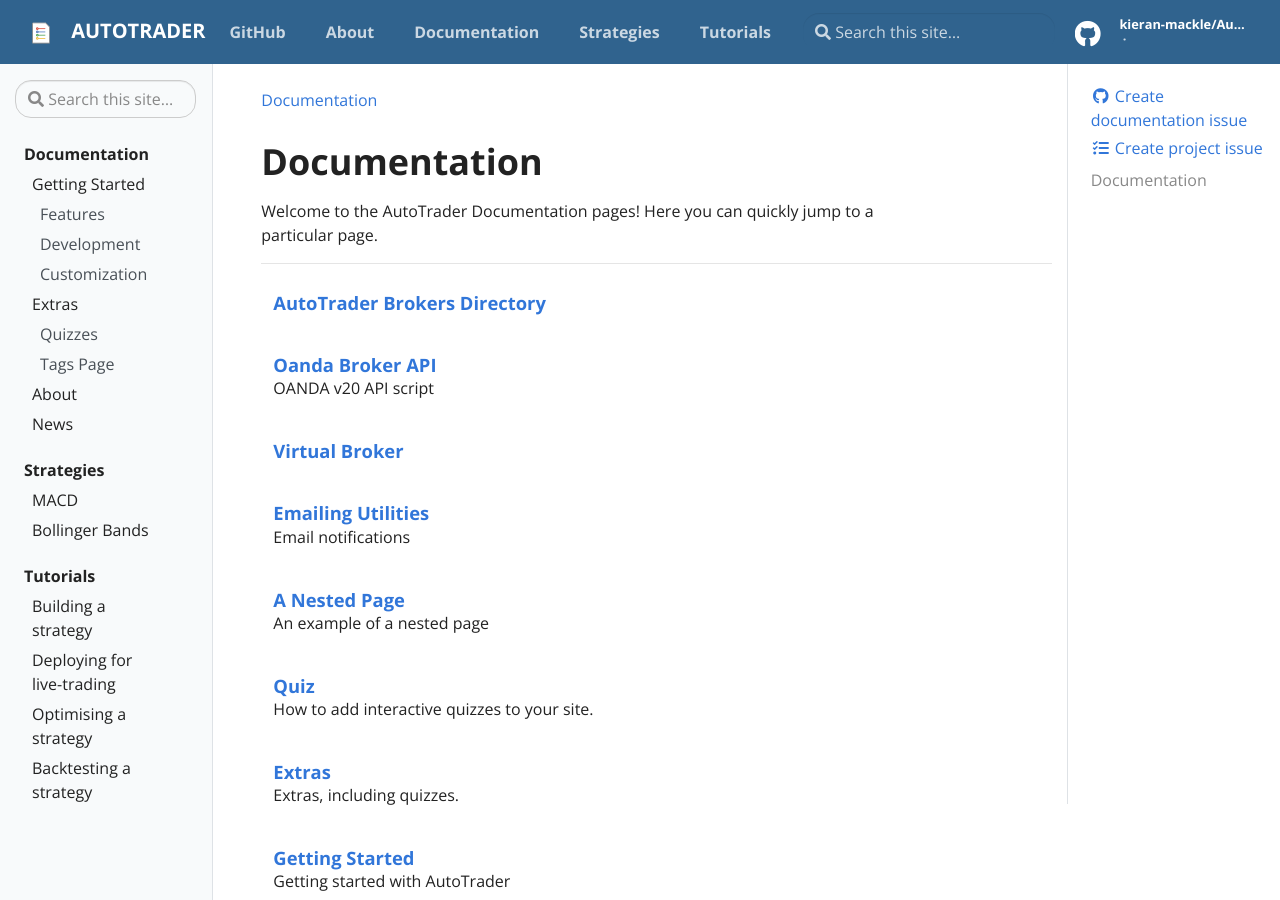
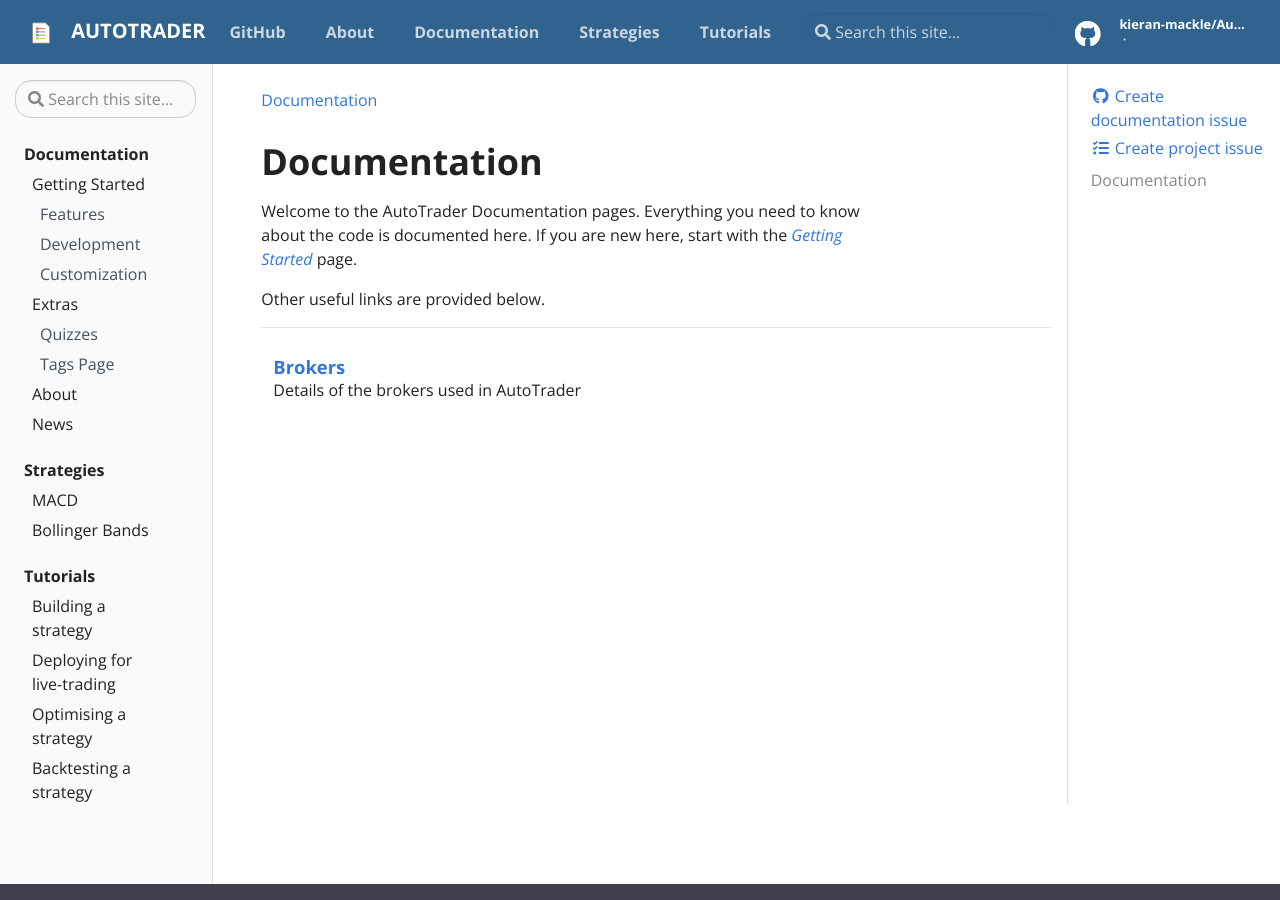
Before and after one commit to kieran-mackle/AutoTrader, a Jekyll site: the page built from docs/pages/docs.md, in a window 1280 px wide and 900 px high. Built offline with Jekyll 4.4.1, drawn with Linux system fonts in a browser that asks for light colours; some of the changed text lies outside the part shown.

Commit message:
Update docs.md

```diff
--- a/docs/pages/docs.md
+++ b/docs/pages/docs.md
@@ -6,14 +6,17 @@
 
 # Documentation
 
-Welcome to the {{ site.title }} Documentation pages! Here you can quickly jump to a
-particular page.
+Welcome to the AutoTrader Documentation pages. Everything you need to know about the code is documented here. If you are
+new here, start with the [*Getting Started*](docs/getting-started.md) page.
+
+Other useful links are provided below.
 
 <div class="section-index">
     <hr class="panel-line">
-    {% for post in site.docs  %}
+
     <div class="entry">
-    <h5><a href="{{ post.url | prepend: site.baseurl }}">{{ post.title }}</a></h5>
-    <p>{{ post.description }}</p>
-    </div>{% endfor %}
+        <h5><a href="AutoTrader/docs/brokers">Brokers</a></h5>
+        <p>Details of the brokers used in AutoTrader</p>
+    </div>
+
 </div>
```
